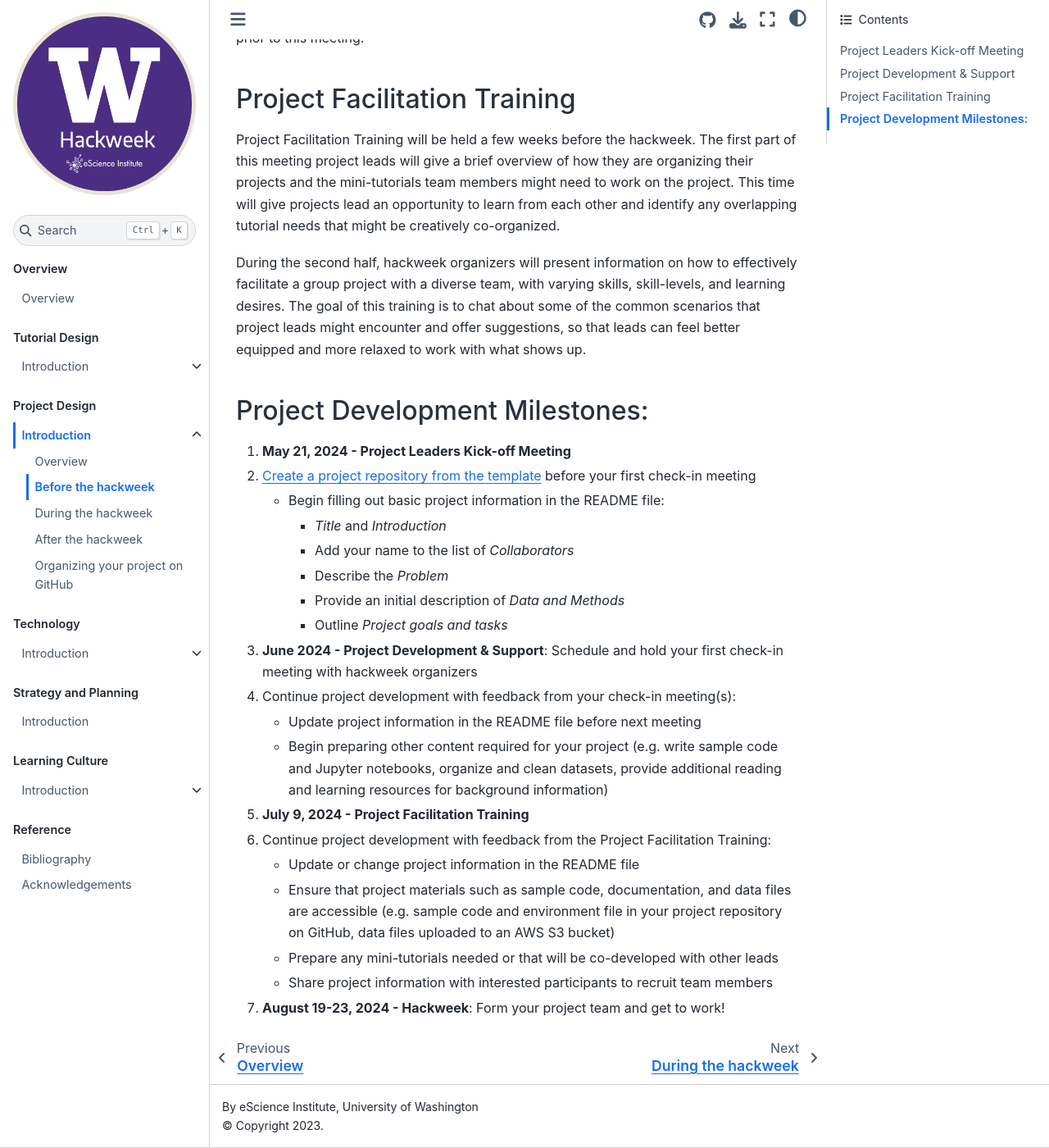
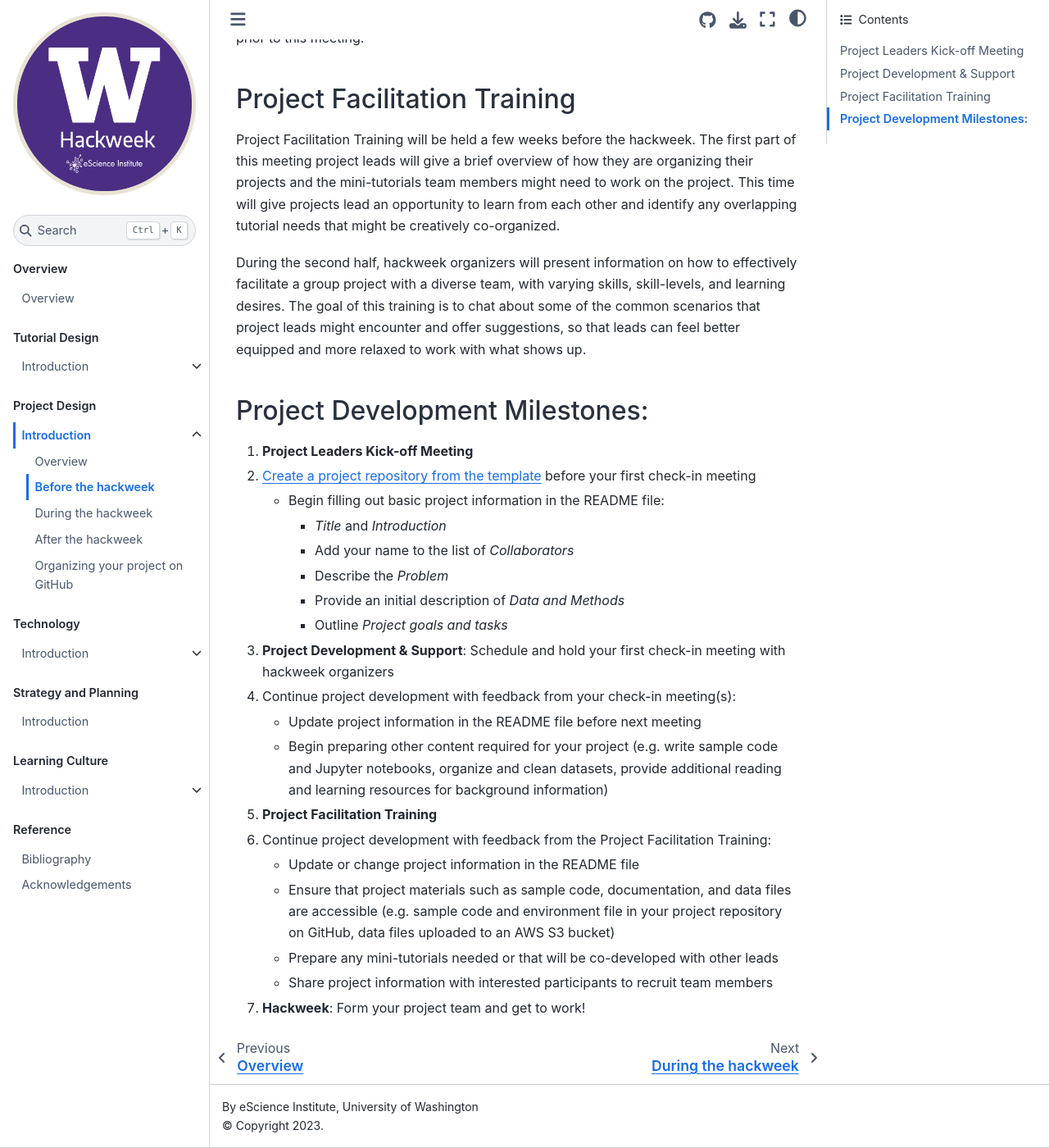
Before and after one commit to uwhackweek/hackweeks-as-a-service, a Jupyter Book: the page built from docs/projects/project-before.md, in a window 1280 px wide and 1400 px high, scrolled down 1133 px. Shown: the whole window at 82% size. Built offline with Jupyter Book 1.0.4 settings and Sphinx 7.4.7 and the Sphinx Book theme 1.1.4, drawn with Linux system fonts in a browser that asks for light colours.

Commit message:
Update project pages

```diff
--- a/docs/projects/project-before.md
+++ b/docs/projects/project-before.md
@@ -32,22 +32,22 @@ During the second half, hackweek organizers will present information on how to e
 
 ## Project Development Milestones:
 
-1. **May 21, 2024 - Project Leaders Kick-off Meeting**
-2. [Create a project repository from the template](project_github.md) before your first check-in meeting
+1. **Project Leaders Kick-off Meeting**
+2. [Create a project repository from the template](project-github.md) before your first check-in meeting
     - Begin filling out basic project information in the README file:
       - *Title* and *Introduction*
       - Add your name to the list of *Collaborators*
       - Describe the *Problem*
       - Provide an initial description of *Data and Methods*
       - Outline *Project goals and tasks*
-3. **June 2024 - Project Development & Support**: Schedule and hold your first check-in meeting with hackweek organizers
+3. **Project Development & Support**: Schedule and hold your first check-in meeting with hackweek organizers
 4. Continue project development with feedback from your check-in meeting(s):
     - Update project information in the README file before next meeting
     - Begin preparing other content required for your project (e.g. write sample code and Jupyter notebooks, organize and clean datasets, provide additional reading and learning resources for background information)
-5. **July 9, 2024 - Project Facilitation Training**
+5. **Project Facilitation Training**
 6. Continue project development with feedback from the Project Facilitation Training:
     - Update or change project information in the README file
     - Ensure that project materials such as sample code, documentation, and data files are accessible (e.g. sample code and environment file in your project repository on GitHub, data files uploaded to an AWS S3 bucket)
     - Prepare any mini-tutorials needed or that will be co-developed with other leads
     - Share project information with interested participants to recruit team members
-7. **August 19-23, 2024 - Hackweek**: Form your project team and get to work!
+7. **Hackweek**: Form your project team and get to work!
```
Also changed, not shown: docs/projects/project_github.md (deleted, +0 -46 lines).
